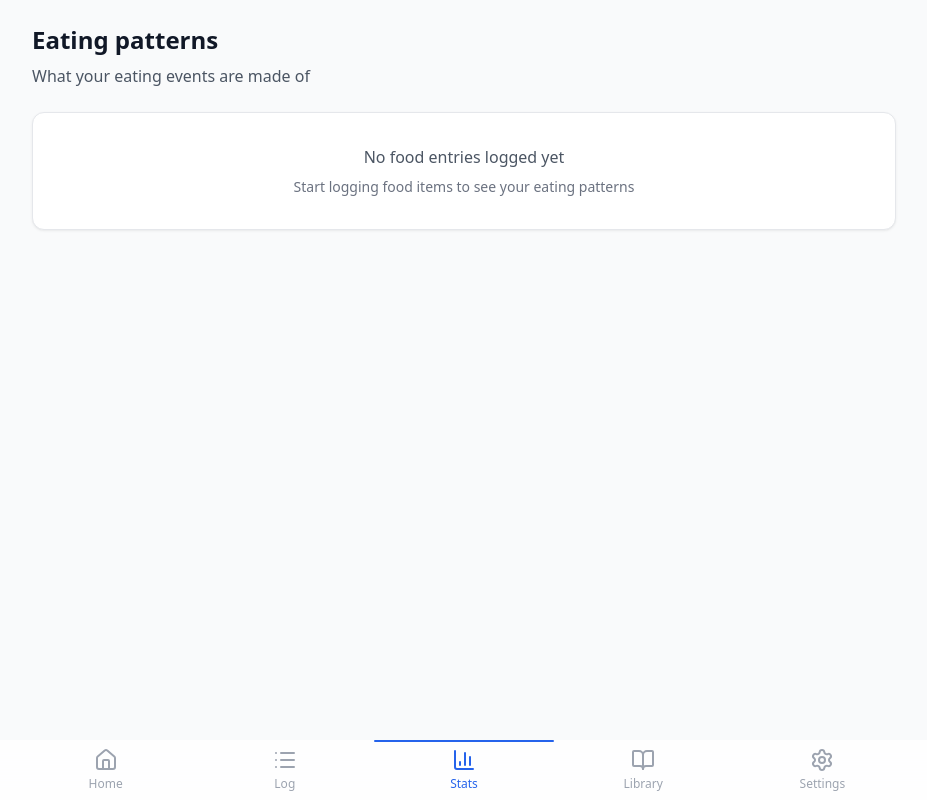
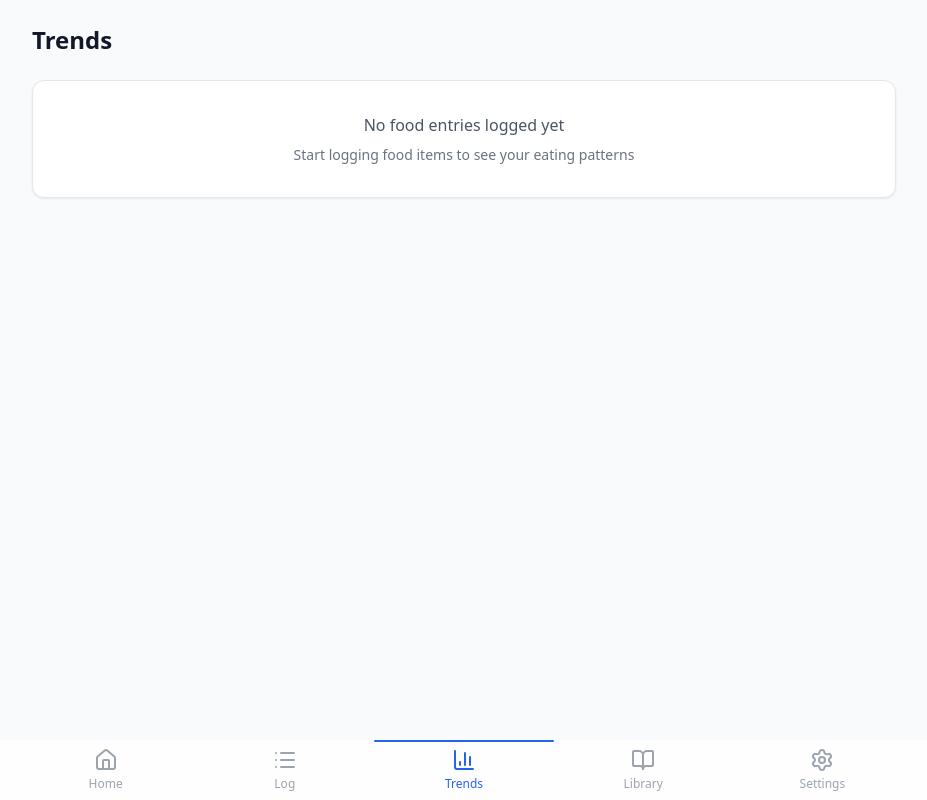
Before and after one commit to Daniel-BD/personal-tracking, a React (Vite) app: page /stats in a window 1280 px wide. Shown: the whole page, without its empty margins (176-1103 px from the left). Built offline with nearby package versions, Linux system fonts and the light colour scheme.

Commit message:
Rename stats screen to trends

```diff
--- a/src/app/AGENTS.md
+++ b/src/app/AGENTS.md
@@ -4,7 +4,7 @@ Root layout, entry point, and global CSS.
 
 ## Files
 
-- **`App.tsx`** — Root layout: React Router routes (each wrapped in `ErrorBoundary`) + 5-tab bottom nav bar + `ToastProvider` + store initialization. Store init is called here on mount.
+- **`App.tsx`** — Root layout: React Router routes (each wrapped in `ErrorBoundary`) + 5-tab bottom nav bar + `ToastProvider` + store initialization. The `/stats` route keeps its path but the bottom-nav label is now “Trends”. Store init is called here on mount.
 - **App shell scrolling** — `App.tsx` keeps `main` full-width so the browser document owns page scrolling. Route content is width-capped by an inner `max-w-4xl` wrapper, and bottom-nav spacing comes from shared CSS variables in `app.css` (`--app-bottom-nav-height`, `--app-bottom-nav-offset`).
 - **`components/StoreEventToastBridge.tsx`** — App-owned presenter that subscribes to typed store events and translates failure events into localized toasts.
 - **`components/SyncStatusPill.tsx`** — App-owned sync status floating pill. Uses `useSyncStatus()` for the active syncing phase and store events for the transient synced/error phases.
--- a/src/features/stats/AGENTS.md
+++ b/src/features/stats/AGENTS.md
@@ -18,7 +18,7 @@ Stats page with goal dashboard, balance score, actionable categories, category c
 
 ## Components
 
-- **`StatsPage.tsx`** — Layout shell orchestrating all stats sections. The top-level weekly/monthly segmented toggle was removed; the page is weekly-only. When weekly stats data exists, the balance overview renders before the goal dashboard so the overall score appears at the top of the stats content. Uses shared slice hooks plus precomputed weekly food stats instead of reading the full `TrackerData` object.
+- **`StatsPage.tsx`** — Layout shell orchestrating all stats sections. The top-level weekly/monthly segmented toggle was removed; the page is weekly-only. The page header is now a single “Trends” title with no subtitle. When weekly stats data exists, the balance overview renders before the goal dashboard so the overall score appears at the top of the stats content. Uses shared slice hooks plus precomputed weekly food stats instead of reading the full `TrackerData` object.
 - **`GoalDashboard.tsx`** — Goal cards grid. Now renders prebuilt card view models from `useGoalDashboardViewModels()` so per-card sparkline counts come from shared weekly indexes rather than repeated date-range filters. Supports both food and activity items/categories. When no dashboard cards are configured, it only shows the section title and trailing add button (no empty placeholder card).
 - **Combined dashboard cards** — The add-to-dashboard modal supports multi-select combinations for categories or items (never both), prompts for a custom name, and combined cards navigate to `/stats/dashboard-card/:cardId` for detail + editing instead of deep-linking into Library.
 - **`GoalCard.tsx`** — Individual sparkline card showing this week's count vs. 4-week rolling baseline average. Uses Recharts `<Line>`. Accepts optional `accentColor` prop to override sentiment-derived color (used for item cards). Combined-card member pills use the same filled non-bordered detail-chip styling as the detail-page header pills.
--- a/src/features/stats/components/StatsPage.tsx
+++ b/src/features/stats/components/StatsPage.tsx
@@ -14,41 +14,29 @@ export default function StatsPage() {
 	const { weeklyData, hasData } = useWeeklyFoodStats();
 
 	return (
-		<div className="space-y-4 sm:space-y-6 pb-6">
-			{/* Header */}
-			<div className="space-y-2">
+		<div className="space-y-4 pb-6 sm:space-y-6">
+			<header>
 				<h1 className="text-2xl font-bold">{t('title')}</h1>
-				<p className="text-body">{t('subtitle')}</p>
-			</div>
+			</header>
 
-			{/* Empty state */}
 			{!hasData && (
-				<div className="card p-8 text-center space-y-2">
+				<div className="card space-y-2 p-8 text-center">
 					<p className="text-body">{t('empty.noFoodEntries')}</p>
 					<p className="text-sm text-label">{t('empty.startLogging')}</p>
 				</div>
 			)}
 
-			{/* Content */}
 			{hasData && (
 				<>
-					{/* Section 1: Balance Overview */}
 					<BalanceOverview weeklyData={weeklyData} />
 
 					<hr className="border-[var(--border-default)]" />
-
-					{/* Section 2: Goal Dashboard */}
 					<GoalDashboard />
-
-					{/* Section 3: Actionable Categories (Focus Areas) */}
 					<ActionableCategories entries={entries} dashboardCards={dashboardCards} />
-
-					{/* Section 4: Category Composition */}
 					<CategoryComposition weeklyData={weeklyData} />
 				</>
 			)}
 
-			{/* Frequency Ranking — shows for any entries */}
 			{entries.length > 0 && (
 				<>
 					<hr className="border-[var(--border-default)]" />
--- a/src/shared/lib/locales/en/common.json
+++ b/src/shared/lib/locales/en/common.json
@@ -2,7 +2,7 @@
 	"nav": {
 		"home": "Home",
 		"log": "Log",
-		"stats": "Stats",
+		"stats": "Trends",
 		"library": "Library",
 		"settings": "Settings"
 	},
--- a/src/shared/lib/locales/en/stats.json
+++ b/src/shared/lib/locales/en/stats.json
@@ -1,6 +1,5 @@
 {
-  "title": "Eating patterns",
-  "subtitle": "What your eating events are made of",
+  "title": "Trends",
   "empty": {
     "noFoodEntries": "No food entries logged yet",
     "startLogging": "Start logging food items to see your eating patterns"
```
Also changed, not shown: 1 other file (tests, documents, lock files or other folders).
